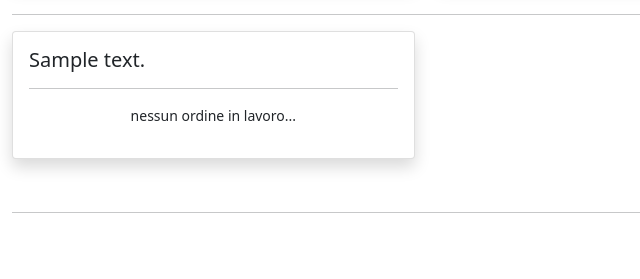
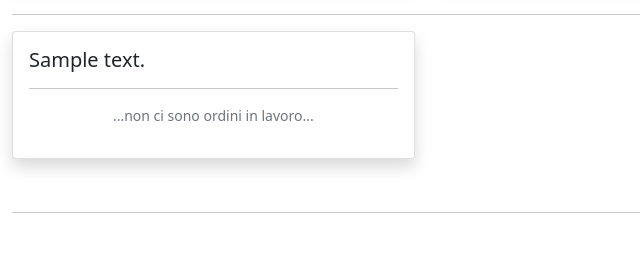
Before and after one commit to r4gtl/trackingTimeDjango, a Django app: page / in a window 1280 px wide. Shown: the part 521-800 px from the top of the page, without its empty margins (0-640 px from the left). Run offline with Django 3.2, Linux system fonts and the light colour scheme; tables that the repository leaves empty hold one stand-in row (values such as "Sample post"); some libraries are stand-ins or nearby versions.

Commit message:
Select line

```diff
--- a/gestioneordini/templates/dashboard.html
+++ b/gestioneordini/templates/dashboard.html
@@ -148,6 +148,7 @@
     <div class="col">
 
       <div class="card card-h mb-3 shadow rounded" style="max-width: 540px;">
+
         <div class="row g-0">
           <div class="col-md-12">
               {% if linea.get_line.iddettordine %}
@@ -184,7 +185,8 @@
                   <hr>
                   <div class="col-md-12" style="text-align: center;">
                     <!-- <img src="{%  static 'img/undraw_Mobile_user_re_xta4.png' %}" style="max-width:80%;"> -->
-                    <p>nessun ordine in lavoro...</p>
+                    <!-- <a class="btn btn-outline-success btn-sm " href="{% url 'lista_ordini' %}" role="button">inizia</a> -->
+                    <p class="text-muted">...non ci sono ordini in lavoro...</p>
                   </div>
                 </div>
               {% endif %}
@@ -192,6 +194,7 @@
           </div>
 
         </div>
+
       </div>
 
     </div>
```
